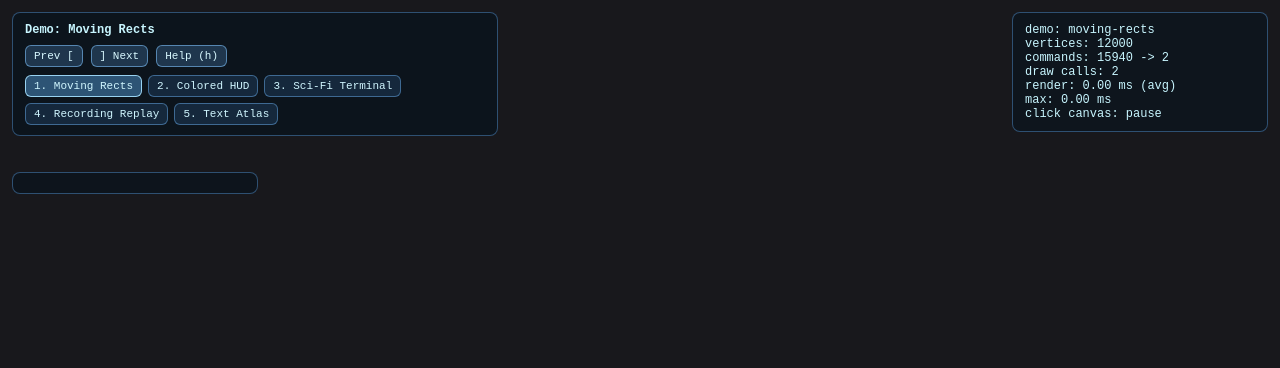
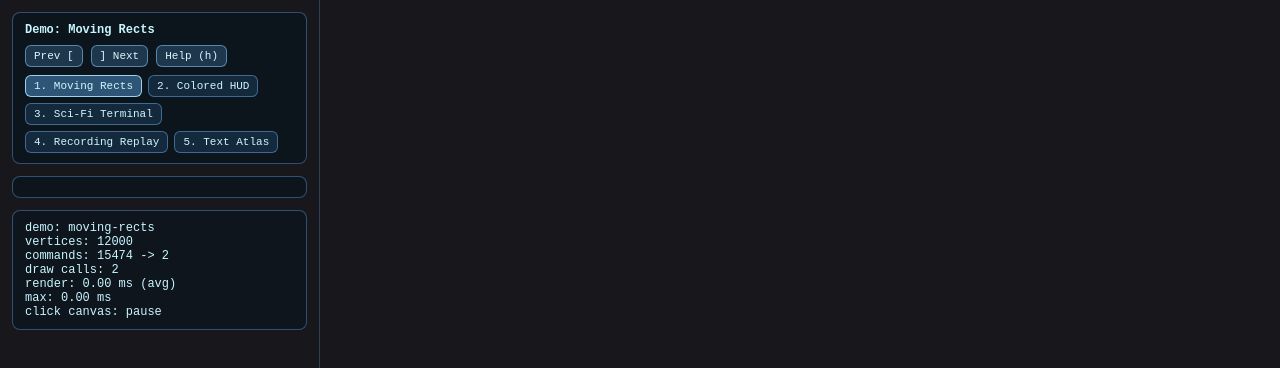
Before and after one commit to JakeCoxon/command-buffer, a website built with Vite: page example/index.html in a window 1280 px wide. Shown: the top 368 px of the page. Built offline with nearby package versions, Linux system fonts and the light colour scheme; animation ran at ten frames a second; what bagl-js would draw is missing.

Commit message:
Update demo host layout

```diff
--- a/example/index.html
+++ b/example/index.html
@@ -7,10 +7,16 @@
     <link rel="stylesheet" href="/src/style.css" />
   </head>
   <body>
-    <div id="demo-nav"></div>
-    <div id="demo-controls"></div>
-    <div id="stats"></div>
-    <canvas id="canvas"></canvas>
+    <div id="app-shell">
+      <aside id="demo-sidebar">
+        <div id="demo-nav"></div>
+        <div id="demo-controls"></div>
+        <div id="stats"></div>
+      </aside>
+      <main id="demo-canvas-host">
+        <canvas id="canvas"></canvas>
+      </main>
+    </div>
     <script type="module" src="/src/main.ts"></script>
   </body>
 </html>
--- a/example/src/app/demoHost.ts
+++ b/example/src/app/demoHost.ts
@@ -44,6 +44,10 @@ export class DemoHost {
 
     const initialDemoId = this.readInitialDemoId();
     await this.activateDemoById(initialDemoId);
+    requestAnimationFrame(() => {
+      this.resizeCanvas();
+      this.activeDemo?.onResize?.(this.size);
+    });
     this.rafHandle = requestAnimationFrame(this.onFrame);
   }
 
@@ -153,9 +157,20 @@ export class DemoHost {
   }
 
   private resizeCanvas(): void {
-    const width = window.innerWidth;
-    const height = window.innerHeight;
     const pixelRatio = window.devicePixelRatio || 1;
+    let width = Math.floor(this.activeCanvas.clientWidth);
+    let height = Math.floor(this.activeCanvas.clientHeight);
+    if (width === 0 || height === 0) {
+      const parent = this.activeCanvas.parentElement;
+      if (parent) {
+        width = Math.floor(parent.clientWidth);
+        height = Math.floor(parent.clientHeight);
+      }
+    }
+    if (width === 0 || height === 0) {
+      width = window.innerWidth;
+      height = window.innerHeight;
+    }
 
     this.size = { width, height, pixelRatio };
 
--- a/example/src/style.css
+++ b/example/src/style.css
@@ -6,17 +6,43 @@ html, body {
   background: #18181c;
 }
 
-canvas {
+#app-shell {
+  display: flex;
+  width: 100%;
+  height: 100%;
+  min-height: 0;
+}
+
+#demo-sidebar {
+  box-sizing: border-box;
+  flex: 0 0 min(320px, 100%);
+  min-width: 0;
+  padding: 12px;
+  display: flex;
+  flex-direction: column;
+  gap: 12px;
+  overflow-y: auto;
+  border-right: 1px solid rgba(80, 140, 200, 0.35);
+}
+
+#demo-canvas-host {
+  flex: 1;
+  min-width: 0;
+  min-height: 0;
+  display: flex;
+}
+
+#canvas {
+  flex: 1;
+  width: 100%;
+  height: 100%;
+  min-height: 0;
   display: block;
 }
 
 #demo-nav {
-  position: fixed;
-  top: 12px;
-  left: 12px;
-  z-index: 20;
-  min-width: 290px;
-  max-width: min(460px, calc(100vw - 24px));
+  box-sizing: border-box;
+  width: 100%;
   padding: 10px 12px;
   font-family: "SF Mono", "JetBrains Mono", monospace;
   font-size: 12px;
@@ -80,13 +106,9 @@ canvas {
 }
 
 #demo-controls {
-  position: fixed;
-  top: 172px;
-  left: 12px;
-  z-index: 20;
+  box-sizing: border-box;
+  width: 100%;
   padding: 10px 12px;
-  min-width: 220px;
-  max-width: min(320px, calc(100vw - 24px));
   font-family: "SF Mono", "JetBrains Mono", monospace;
   font-size: 12px;
   color: #c8f6ff;
@@ -131,19 +153,23 @@ canvas {
 }
 
 #stats {
-  position: fixed;
-  top: 12px;
-  right: 12px;
+  box-sizing: border-box;
+  width: 100%;
   padding: 10px 12px;
-  width: 230px;
   font-family: "SF Mono", "JetBrains Mono", monospace;
   font-size: 12px;
   color: #c8f6ff;
   background: rgba(10, 20, 30, 0.7);
   border: 1px solid rgba(80, 140, 200, 0.5);
   border-radius: 8px;
-  pointer-events: none;
-  white-space: pre;
+  white-space: pre-wrap;
+  word-break: break-word;
+}
+
+#demo-nav,
+#demo-controls,
+#stats {
+  flex-shrink: 0;
 }
 
 .debug-toggle {
```
